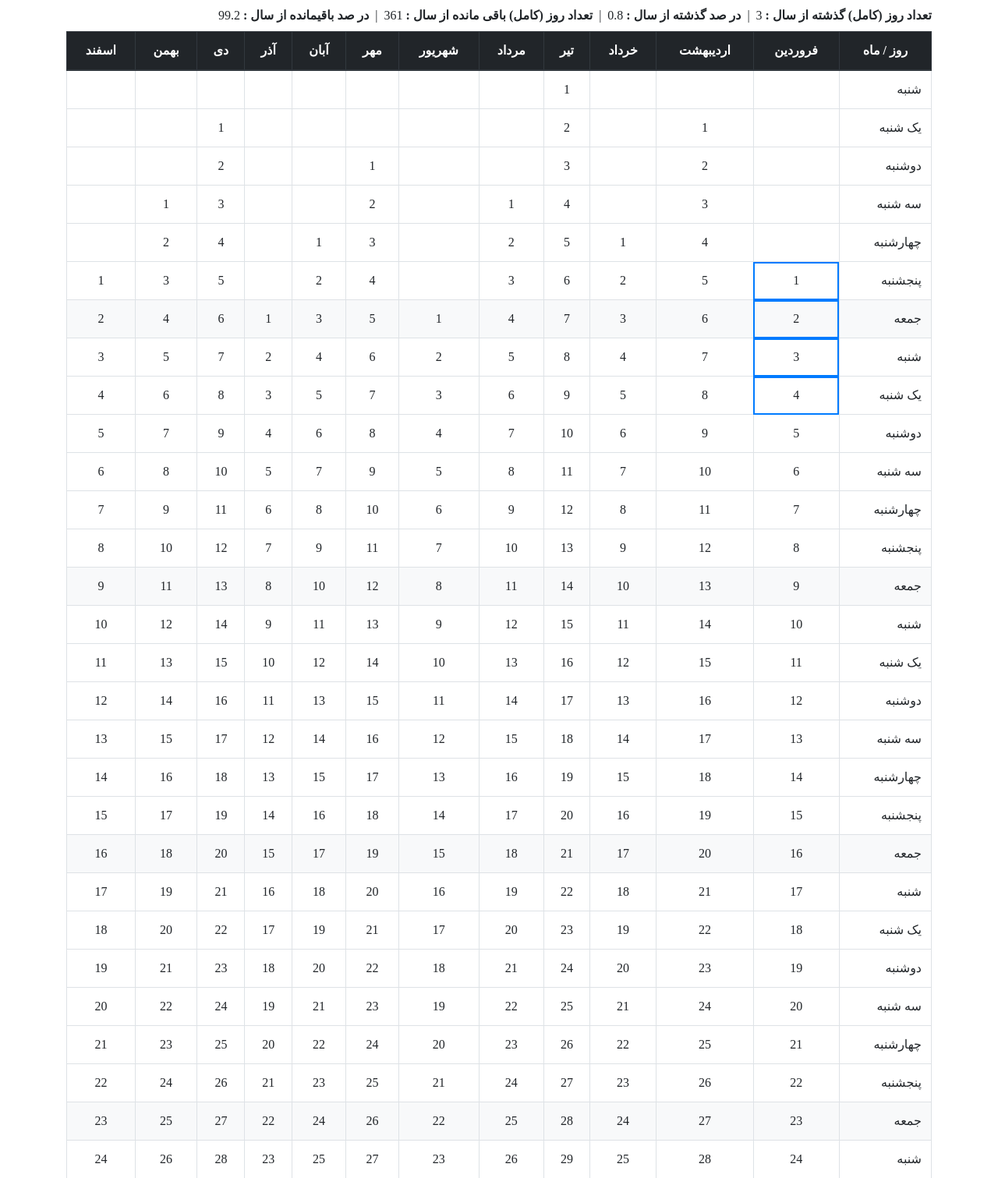
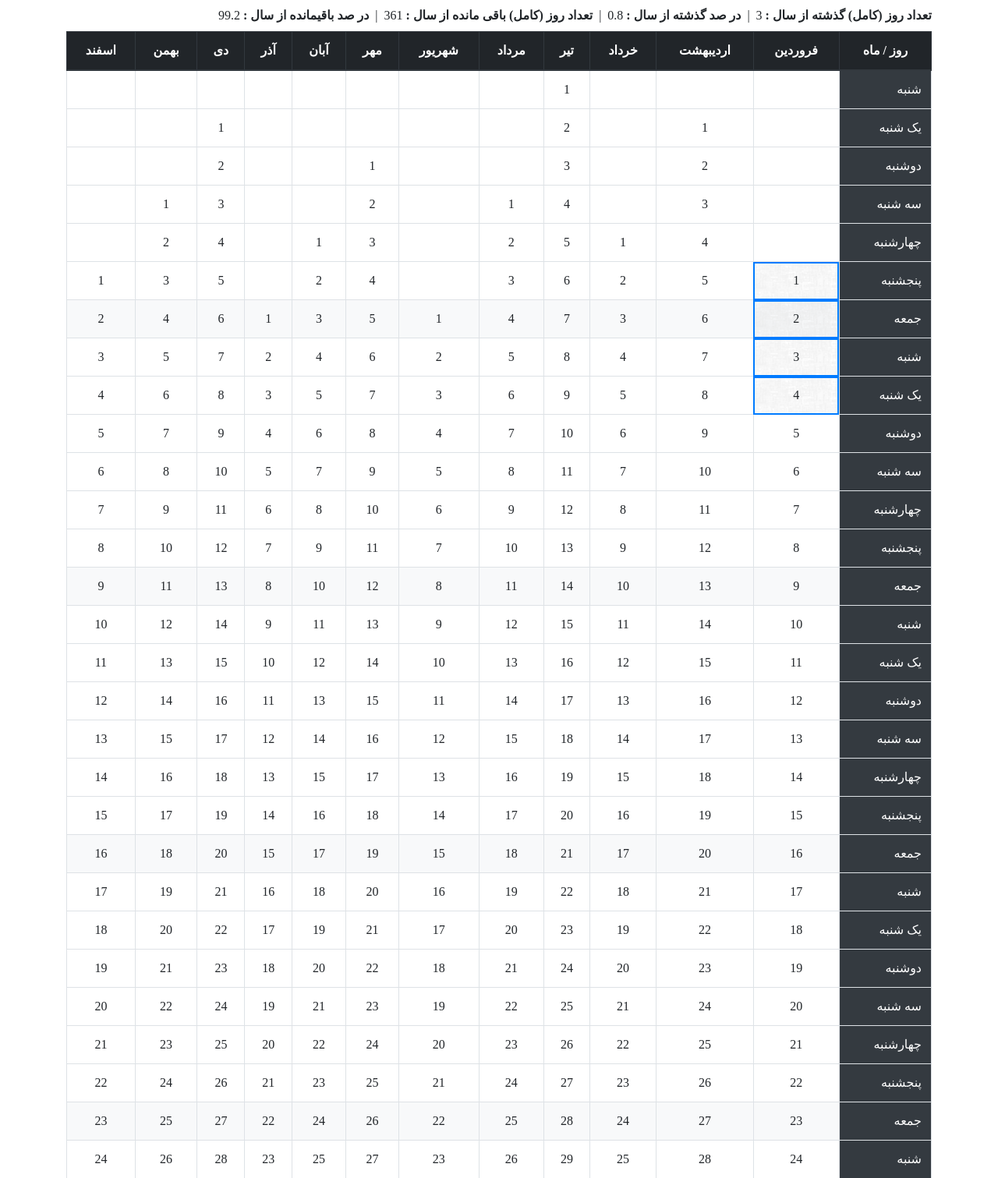
Before and after one commit to mh828/timeTracker, a PHP site: page /calender/year in a window 1280 px wide. Shown: the part 56-1567 px from the top of the page at 78% size. Run offline with PHP 8.4, Linux system fonts and the light colour scheme; some libraries are stand-ins or nearby versions.

Commit message:
little change in yearly calender

```diff
--- a/pages/calender/year.php
+++ b/pages/calender/year.php
@@ -89,7 +89,7 @@ function body()
                         if ($d == 6)
                             $classes .= "bg-light";
 
-                        echo "<tr> <td class='$classes'>{$day}</td>";
+                        echo "<tr> <td class='bg-dark text-white'>{$day}</td>";
                         for ($m = 1; $m <= 12; $m++) {
                             if (!isset($months[$m])) {
                                 echo "<td class='{$classes}'></td>";
--- a/resources/styles/index.css
+++ b/resources/styles/index.css
@@ -6,4 +6,5 @@ body {
 .outline {
     outline: 2px solid var(--primary);
     outline-offset:  -2px;
+    background: url("../images/back.png");
 }
```
Also changed, not shown: resources/images/back.png (added).
